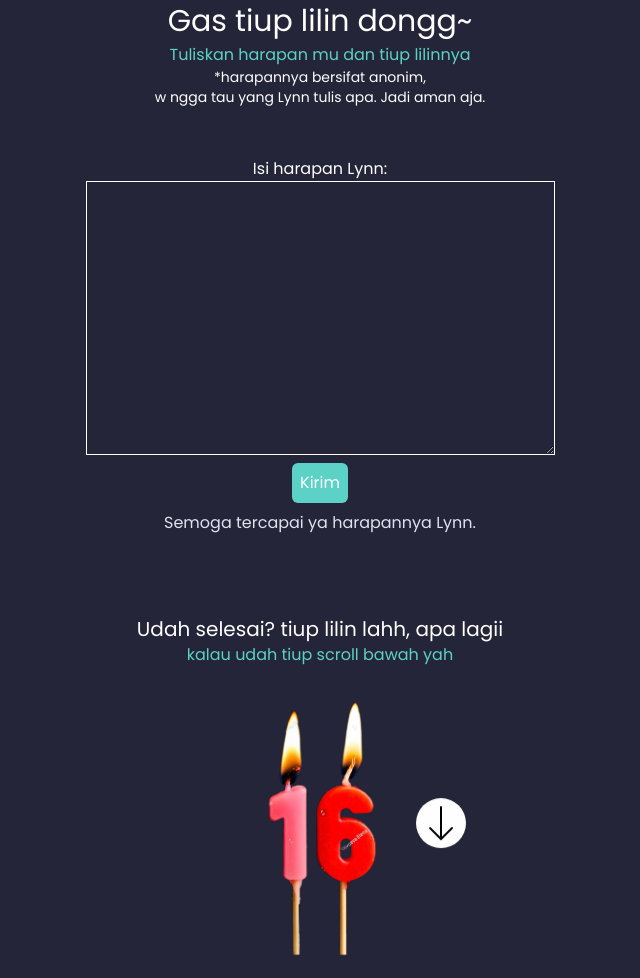
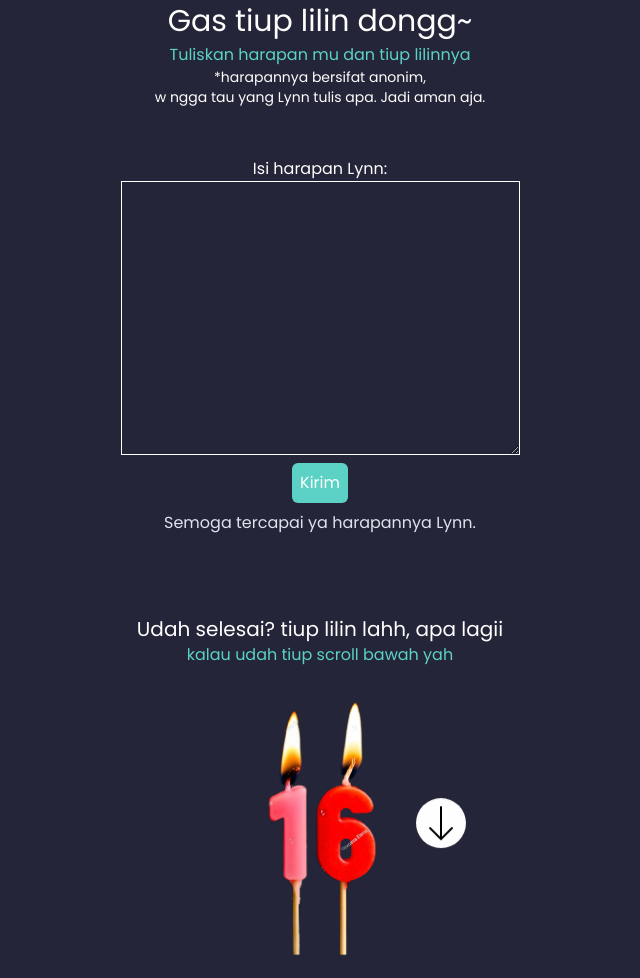
Before and after one commit to Ocirled/Project-Birthday, a website: page index.html in a window 1280 px wide. Shown: the part 1646-2624 px from the top of the page, without its empty margins (320-960 px from the left). Drawn offline with nearby package versions, Linux system fonts and the light colour scheme.

Commit message:
mengubah textarea

```diff
--- a/index.html
+++ b/index.html
@@ -63,7 +63,7 @@
         <p class="text-blue-color mt-1">Tuliskan harapan mu dan tiup lilinnya</p>
         <p class="text-sm" data-aos="fade-up" data-aos-duration="1100">*harapannya bersifat anonim, <br />w ngga tau yang Lynn tulis apa. Jadi aman aja.</p>
         <label for="pesan" class="block mt-[50px]">Isi harapan Lynn:</label>
-        <textarea class="block mx-auto bg-main-color border border-white-color p-4" name="pesan" id="pesan" cols="30" rows="10"></textarea>
+        <textarea class="block mx-auto bg-main-color border border-white-color p-4" name="pesan" id="pesan" cols="25" rows="10"></textarea>
         <button type="submit" class="bg-blue-color mt-2 rounded-md p-2">Kirim</button>
         <p class="text-center text-grey-color mt-2" data-aos="fade-up" data-aos-duration="1200">Semoga tercapai ya harapannya Lynn.</p>
         <h1 class="mt-[80px] text-xl" data-aos="zoom-in-up" data-aos-delay="500">Udah selesai? tiup lilin lahh, apa lagii</h1>
```
